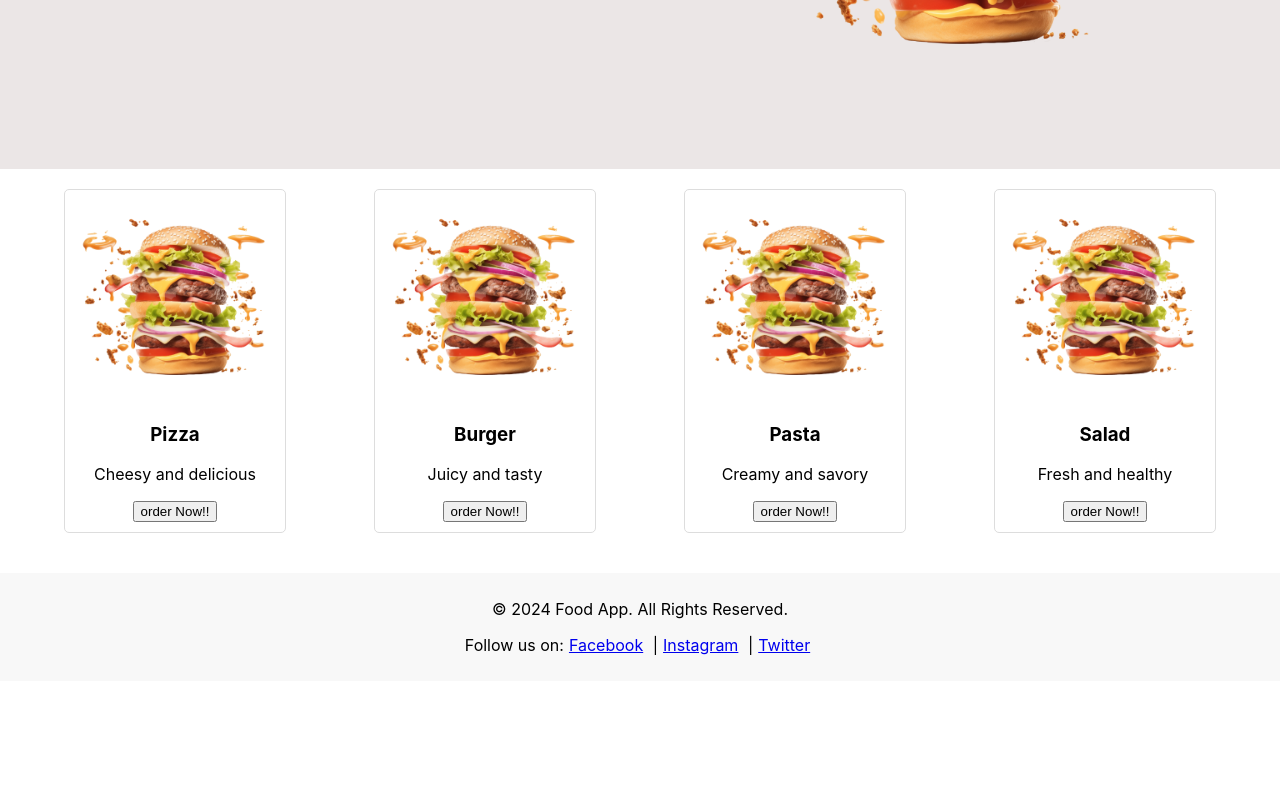
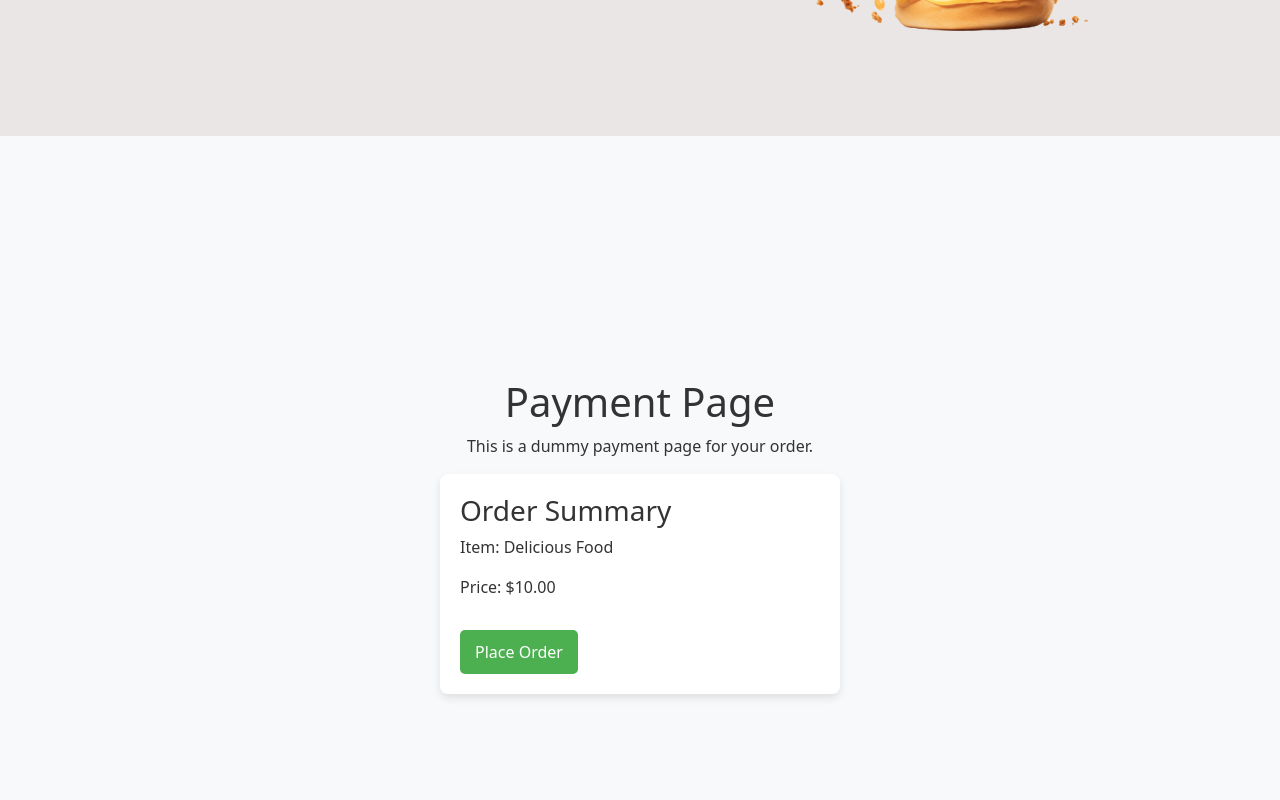
Before and after one commit to chiraghontec/MERN-Stack, a React (Create React App) app in the folder FoodGo/foodgo/: page /payment in a window 1280 px wide. Shown: the part 400-1200 px from the top of the page. Before the commit the page ends 1081 px from the top, so only its background shows below. Built offline with nearby package versions, Linux system fonts and the light colour scheme.

Commit message:
Adding Route and Order Now Button with Payements page

```diff
--- a/FoodGo/foodgo/package.json
+++ b/FoodGo/foodgo/package.json
@@ -9,7 +9,6 @@
     "react": "^18.3.1",
     "react-bootstrap": "^2.10.5",
     "react-dom": "^18.3.1",
-    "react-router-dom": "^6.27.0",
     "react-scripts": "5.0.1",
     "web-vitals": "^2.1.4"
   },
@@ -38,6 +37,7 @@
     ]
   },
   "devDependencies": {
-    "daisyui": "^4.12.14"
+    "daisyui": "^4.12.14",
+    "react-router-dom": "^6.27.0"
   }
 }
--- a/FoodGo/foodgo/src/App.js
+++ b/FoodGo/foodgo/src/App.js
@@ -1,22 +1,30 @@
 // App.js
 import React from 'react';
+import { Routes, Route } from 'react-router-dom';
 import Navbar from './components/NavBar';
 import HeroText from './components/HeroText';
 import FoodCard from './components/FoodCard';
 import Footer from './components/Footer';
+import PaymentPage from './components/PayementPage'; // import PaymentPage component
 
 function App() {
   const foodItems = [
-    { name: 'Pizza', description: 'Cheesy and delicious', imageUrl: 'pizza3.png' },
-    { name: 'Burger', description: 'Juicy and tasty', imageUrl: 'pizza3.png' },
-    { name: 'Pasta', description: 'Creamy and savory', imageUrl: 'pizza3.png' },
-    { name: 'Salad', description: 'Fresh and healthy', imageUrl: 'pizza3.png' },
+    { name: 'Pizza', description: 'Cheesy and delicious', imageUrl: 'pizza.png' },
+    { name: 'Burger', description: 'Juicy and tasty', imageUrl: 'pizza.png' },
+    { name: 'Pasta', description: 'Creamy and savory', imageUrl: 'pizza.png' },
+    { name: 'Salad', description: 'Fresh and healthy', imageUrl: 'pizza.png' },
   ];
 
   return (
     <div>
       <Navbar />
       <HeroText />
+
+      {/* Define Routes */}
+      <Routes>
+        <Route
+          path="/"
+          element={
             <div style={{ display: 'flex', justifyContent: 'space-around', padding: '20px' }}>
               {foodItems.map((item, index) => (
                 <FoodCard
@@ -27,6 +35,11 @@ function App() {
                 />
               ))}
             </div>
+          }
+        />
+        <Route path="/payment" element={<PaymentPage />} />
+      </Routes>
+
       <Footer />
     </div>
   );
--- a/FoodGo/foodgo/src/components/FoodCard.js
+++ b/FoodGo/foodgo/src/components/FoodCard.js
@@ -1,16 +1,50 @@
 import React from 'react';
-import Button from 'react-bootstrap/Button';
+import { useNavigate } from 'react-router-dom';
 
-function FoodCard({ name, description, imageUrl}) {
+
+function FoodCard({ name, description, imageUrl }) {
+  const navigate = useNavigate();
+
+  const handleOrderNow = () => {
+    navigate('/payment'); // Redirects to the dummy payment page
+  };
+
   return (
-    <div style={{ border: '1px solid #ddd', borderRadius: '5px', padding: '10px', width: '200px', textAlign: 'center' }}>
-      <img src={imageUrl} alt={name} style={{ width: '100%', borderRadius: '5px' }} />
-      <h3>{name}</h3>
-      <p>{description}</p>
-      <div class='orderNow'>
-        <Button variant="primary" size="sm">
-            order Now!!
-        </Button>{' '}
+    <div style={{
+      border: '1px solid #ddd',
+      borderRadius: '10px',
+      overflow: 'hidden',
+      width: '220px',
+      boxShadow: '0 4px 8px rgba(0, 0, 0, 0.1)',
+      textAlign: 'center',
+      backgroundColor: '#fff',
+    }}>
+      <img
+        src={imageUrl}
+        alt={name}
+        style={{ width: '100%', height: '200px', objectFit: 'cover' }}
+      />
+      <div style={{ padding: '25px' }}>
+        <h3 style={{ fontSize: '20px', color: '#333', margin: '10px 0' }}>{name}</h3>
+        <p style={{ fontSize: '14px', color: '#777', marginBottom: '15px' }}>
+          {description}
+        </p>
+        <button style={{
+          padding: '10px 15px',
+          backgroundColor: '#ff5722',
+          color: '#fff',
+          border: 'none',
+          borderRadius: '5px',
+          cursor: 'pointer',
+          fontSize: '14px',
+          transition: 'background-color 0.3s',
+        }}
+        onMouseOver={(e) => e.target.style.backgroundColor = '#e64a19'}
+        onMouseOut={(e) => e.target.style.backgroundColor = '#ff5722'}
+        onClick={handleOrderNow}
+        >
+          Order Now
+        </button>
       </div>
     </div>
   );
--- /dev/null
+++ b/FoodGo/foodgo/src/components/PayementPage.js
@@ -0,0 +1,61 @@
+import React from 'react';
+import { useNavigate } from 'react-router-dom';
+
+function PaymentPage() {
+  const navigate = useNavigate();
+
+  const handleOrderPlaced = () => {
+    alert('Order placed successfully!');
+    navigate('/'); // Redirect to homepage
+  };
+
+  return (
+    <div style={{
+      display: 'flex',
+      flexDirection: 'column',
+      alignItems: 'center',
+      justifyContent: 'center',
+      height: '100vh',
+      backgroundColor: '#f8f9fa',
+      color: '#333',
+      textAlign: 'center',
+    }}>
+      <h1>Payment Page</h1>
+      <p>This is a dummy payment page for your order.</p>
+
+      <div style={{
+        padding: '20px',
+        borderRadius: '8px',
+        backgroundColor: '#fff',
+        boxShadow: '0 4px 8px rgba(0, 0, 0, 0.1)',
+        maxWidth: '400px',
+        width: '100%',
+        textAlign: 'left',
+      }}>
+        <h3>Order Summary</h3>
+        <p>Item: Delicious Food</p>
+        <p>Price: $10.00</p>
+
+        <button style={{
+          padding: '10px 15px',
+          backgroundColor: '#4caf50',
+          color: '#fff',
+          border: 'none',
+          borderRadius: '5px',
+          cursor: 'pointer',
+          fontSize: '16px',
+          marginTop: '15px',
+          transition: 'background-color 0.3s',
+        }}
+        onMouseOver={(e) => e.target.style.backgroundColor = '#45a049'}
+        onMouseOut={(e) => e.target.style.backgroundColor = '#4caf50'}
+        onClick={handleOrderPlaced}
+        >
+          Place Order
+        </button>
+      </div>
+    </div>
+  );
+}
+
+export default PaymentPage;
--- a/FoodGo/foodgo/src/index.js
+++ b/FoodGo/foodgo/src/index.js
@@ -3,15 +3,16 @@ import ReactDOM from 'react-dom/client';
 import './index.css';
 import App from './App';
 import reportWebVitals from './reportWebVitals';
+import 'bootstrap/dist/css/bootstrap.min.css';
+import { BrowserRouter } from 'react-router-dom'; // Import BrowserRouter
 
 const root = ReactDOM.createRoot(document.getElementById('root'));
 root.render(
   <React.StrictMode>
-    <App />
+    <BrowserRouter> {/* Wrap the App component in BrowserRouter */}
+      <App />
+    </BrowserRouter>
   </React.StrictMode>
 );
 
-// If you want to start measuring performance in your app, pass a function
-// to log results (for example: reportWebVitals(console.log))
-// or send to an analytics endpoint. Learn more: https://bit.ly/CRA-vitals
 reportWebVitals();
```
Also changed, not shown: 1 other file (tests, documents, lock files or other folders). Lines whose indentation alone changed are shown as unchanged.
